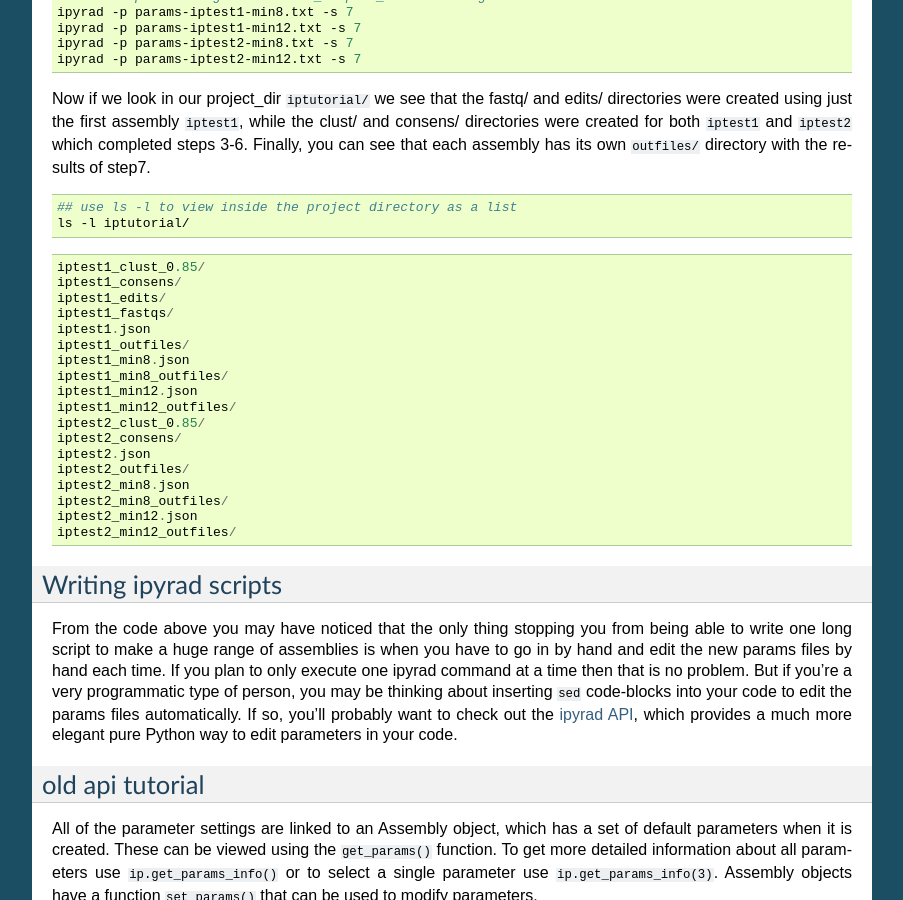
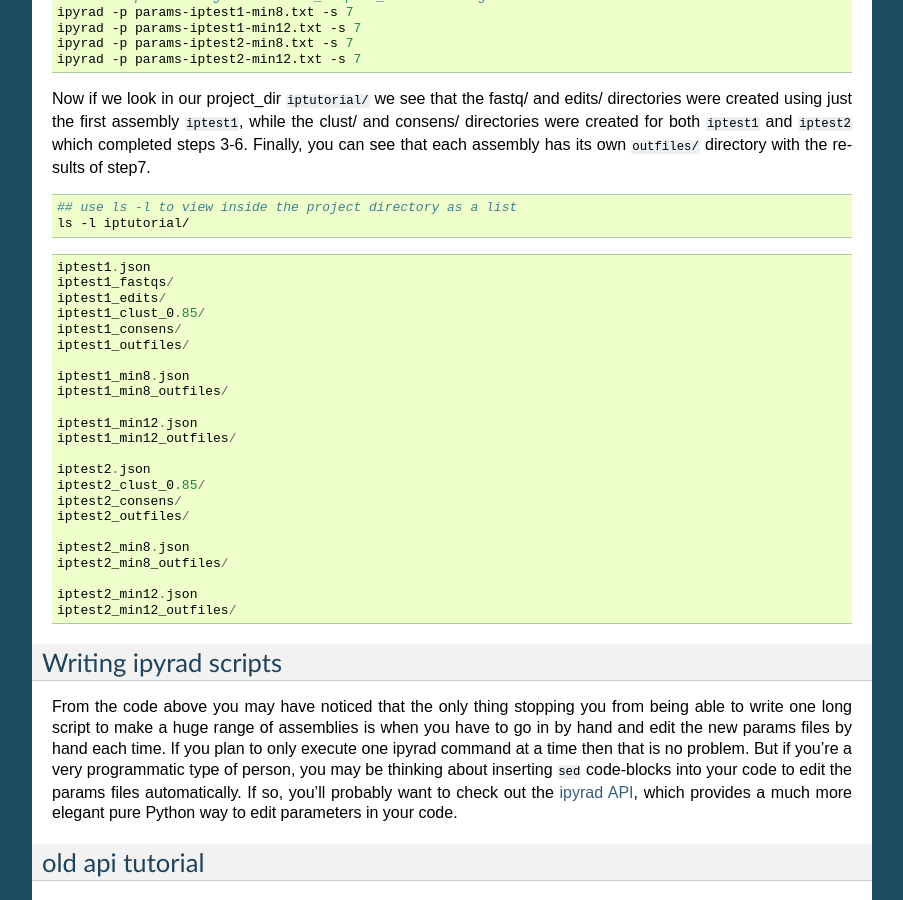
Before and after one commit to dereneaton/ipyrad, a Sphinx documentation site: the page built from docs/tutorial_advanced_cli.rst, in a window 1280 px wide and 900 px high, scrolled down 3770 px. Shown: the whole window, without its empty margins (198-1101 px from the left). Built offline with Sphinx 7.4.7, drawn with Linux system fonts in a browser that asks for light colours; pages that are not in the unit, such as notebooks, are missing from menus; the version number is read from the project's files by our own code.

```diff
--- a/docs/tutorial_advanced_cli.rst
+++ b/docs/tutorial_advanced_cli.rst
@@ -291,22 +291,28 @@ has its own ``outfiles/`` directory with the results of step7.
    ls -l iptutorial/
 
 .. parsed-literal::
+
+   iptest1.json
+   iptest1_fastqs/
+   iptest1_edits/
    iptest1_clust_0.85/
    iptest1_consens/
-   iptest1_edits/
-   iptest1_fastqs/
-   iptest1.json
    iptest1_outfiles/
+
    iptest1_min8.json
    iptest1_min8_outfiles/
+
    iptest1_min12.json
    iptest1_min12_outfiles/
+
+   iptest2.json
    iptest2_clust_0.85/
    iptest2_consens/
-   iptest2.json
    iptest2_outfiles/
+
    iptest2_min8.json
    iptest2_min8_outfiles/
+
    iptest2_min12.json
    iptest2_min12_outfiles/
 
```
